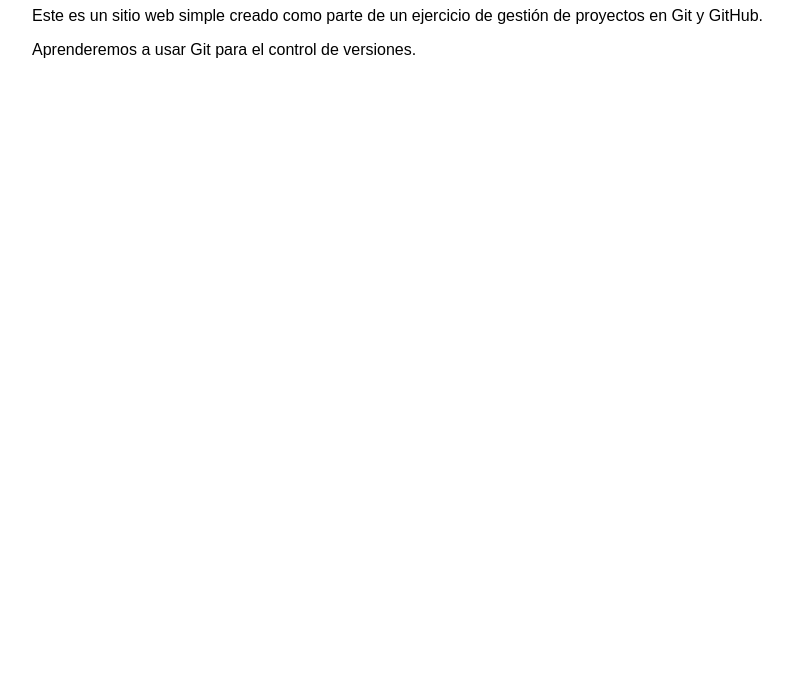
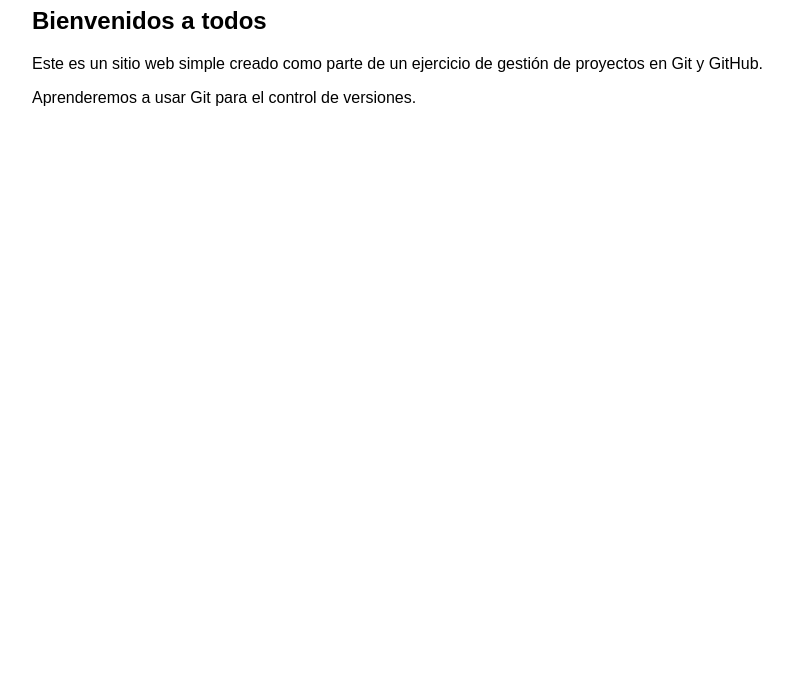
Before and after one commit to dagomsan/mi_proyecto_web, a plain HTML site: page index.html in a window 1280 px wide. Shown: the part 113-800 px from the top of the page, without its empty margins (8-801 px from the left). Drawn offline with Linux system fonts and the light colour scheme.

Commit message:
Update index.html

```diff
--- a/index.html
+++ b/index.html
@@ -8,6 +8,7 @@
 </head>
 <body>
     <h1>Bienvenido a mi Proyecto Web</h1>
+    <h2>Bienvenidos a todos</h2>
     <p>Este es un sitio web simple creado como parte de un ejercicio de gestión de proyectos en Git y GitHub.</p>
     <p>Aprenderemos a usar Git para el control de versiones.</p>
 </body>
```
